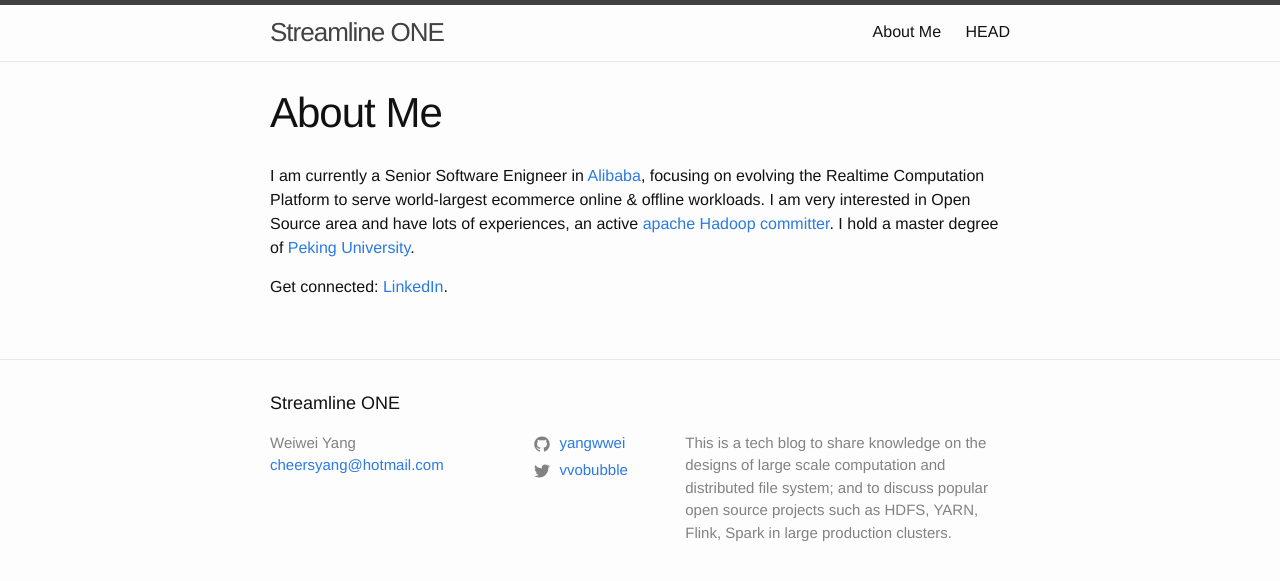
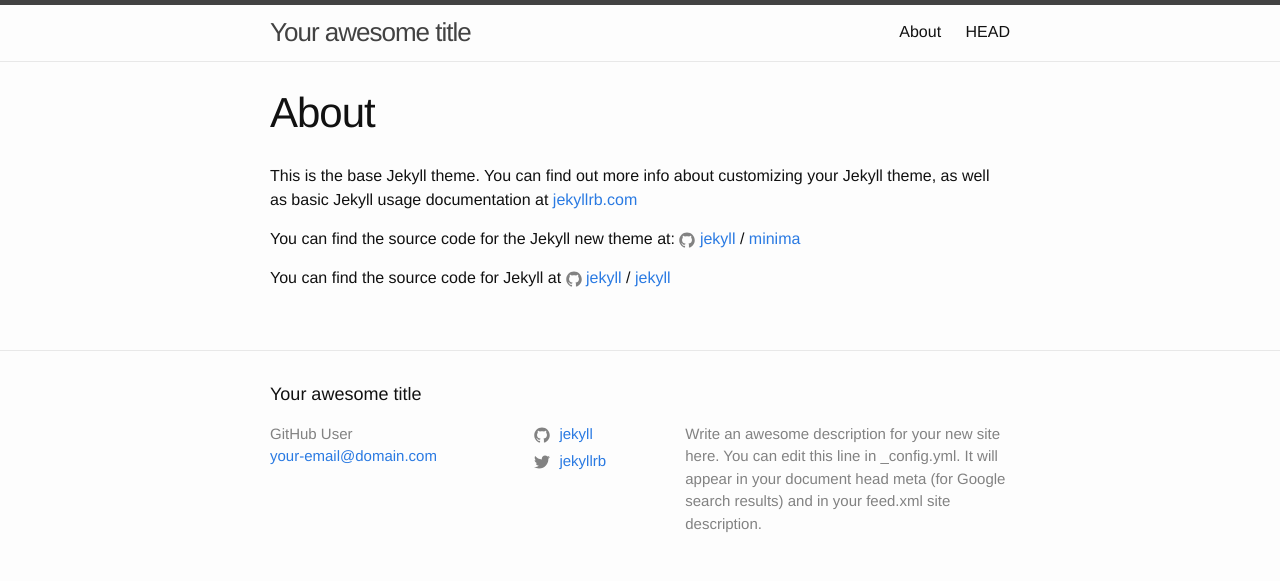
Before and after one commit to yangwwei/yangwwei.github.io, a Jekyll site: the page built from about.md, in a window 1280 px wide. Shown: the top 581 px of the page. Built offline with Jekyll 4.4.1, drawn with Linux system fonts in a browser that asks for light colours.

```diff
--- a/_config.yml
+++ b/_config.yml
@@ -1,14 +1,13 @@
-title: Streamline ONE
-author: Weiwei Yang
-email: cheersyang@hotmail.com
+title: Your awesome title
+author: GitHub User
+email: your-email@domain.com
 description: > # this means to ignore newlines until "baseurl:"
-  This is a tech blog to share knowledge on the designs of large scale
-  computation and distributed file system; and to discuss popular open
-  source projects such as HDFS, YARN, Flink, Spark in large production
-  clusters.
+  Write an awesome description for your new site here. You can edit this
+  line in _config.yml. It will appear in your document head meta (for
+  Google search results) and in your feed.xml site description.
 
-twitter_username: vvobubble
-github_username:  yangwwei
+twitter_username: jekyllrb
+github_username:  jekyll
 
 # Minima date format
 # refer to http://shopify.github.io/liquid/filters/date/ if you want to customize this
--- a/about.md
+++ b/about.md
@@ -1,13 +1,15 @@
 ---
 layout: page
-title: About Me
+title: About
 permalink: /about/
 ---
 
-I am currently a Senior Software Enigneer in [Alibaba](https://www.alibaba.com/),
-focusing on evolving the Realtime Computation Platform to serve world-largest
-ecommerce online & offline workloads. I am very interested in
-Open Source area and have lots of experiences, an active [apache Hadoop committer](http://people.apache.org/phonebook.html?uid=wwei). I hold a master degree of [Peking University](http://english.pku.edu.cn/).
+This is the base Jekyll theme. You can find out more info about customizing your Jekyll theme, as well as basic Jekyll usage documentation at [jekyllrb.com](http://jekyllrb.com/)
 
+You can find the source code for the Jekyll new theme at:
+{% include icon-github.html username="jekyll" %} /
+[minima](https://github.com/jekyll/minima)
 
-Get connected: [LinkedIn](https://www.linkedin.com/in/yangwwei/).
+You can find the source code for Jekyll at
+{% include icon-github.html username="jekyll" %} /
+[jekyll](https://github.com/jekyll/jekyll)
```
Also changed, not shown: _posts/2016-05-20-my-example-post.md (added, +12 -0 lines), _posts/2016-05-20-super-long-article.md (added, +11 -0 lines), _posts/2016-05-20-this-post-demonstrates-post-content-styles.md (added, +105 -0 lines), _posts/2016-05-20-welcome-to-jekyll.md (added, +22 -0 lines), _posts/2017-11-09-ozone-asynchronize-object-delete-design.md (deleted, +0 -6 lines), Gemfile.lock (deleted).
